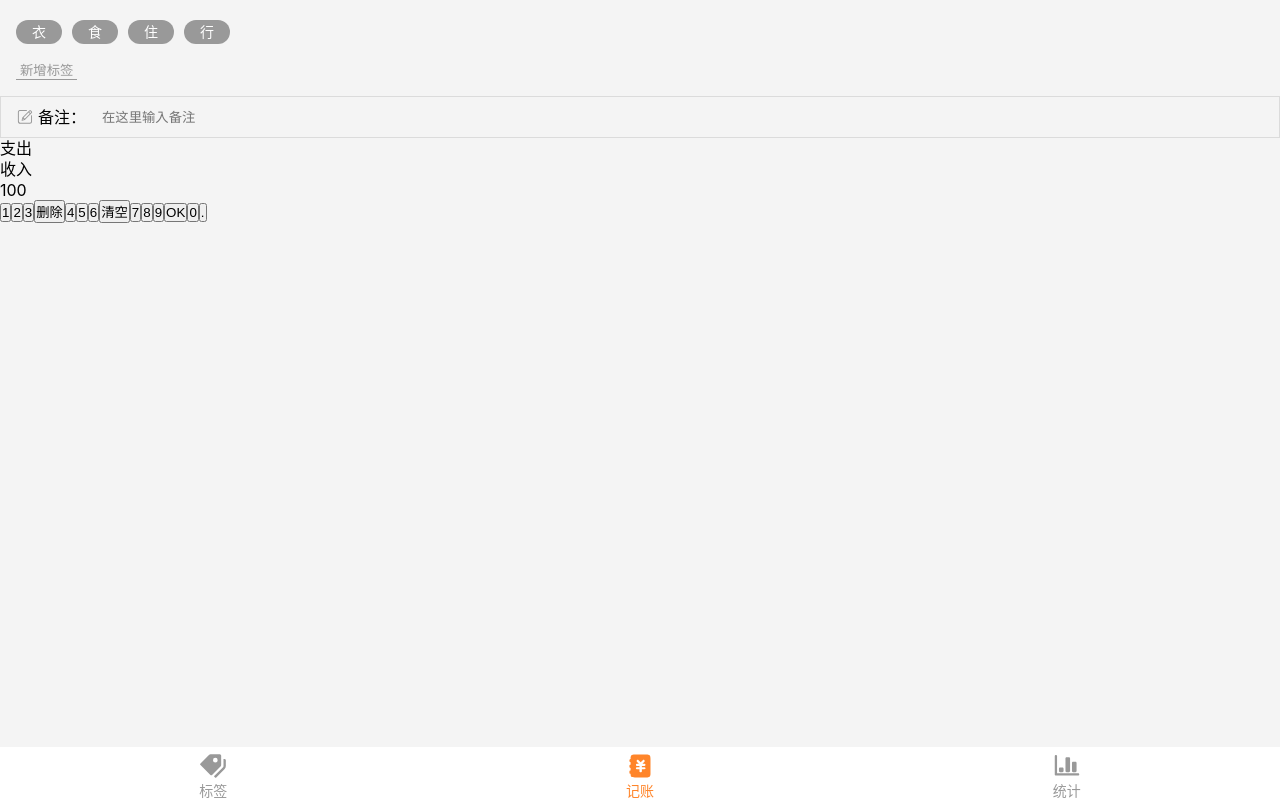
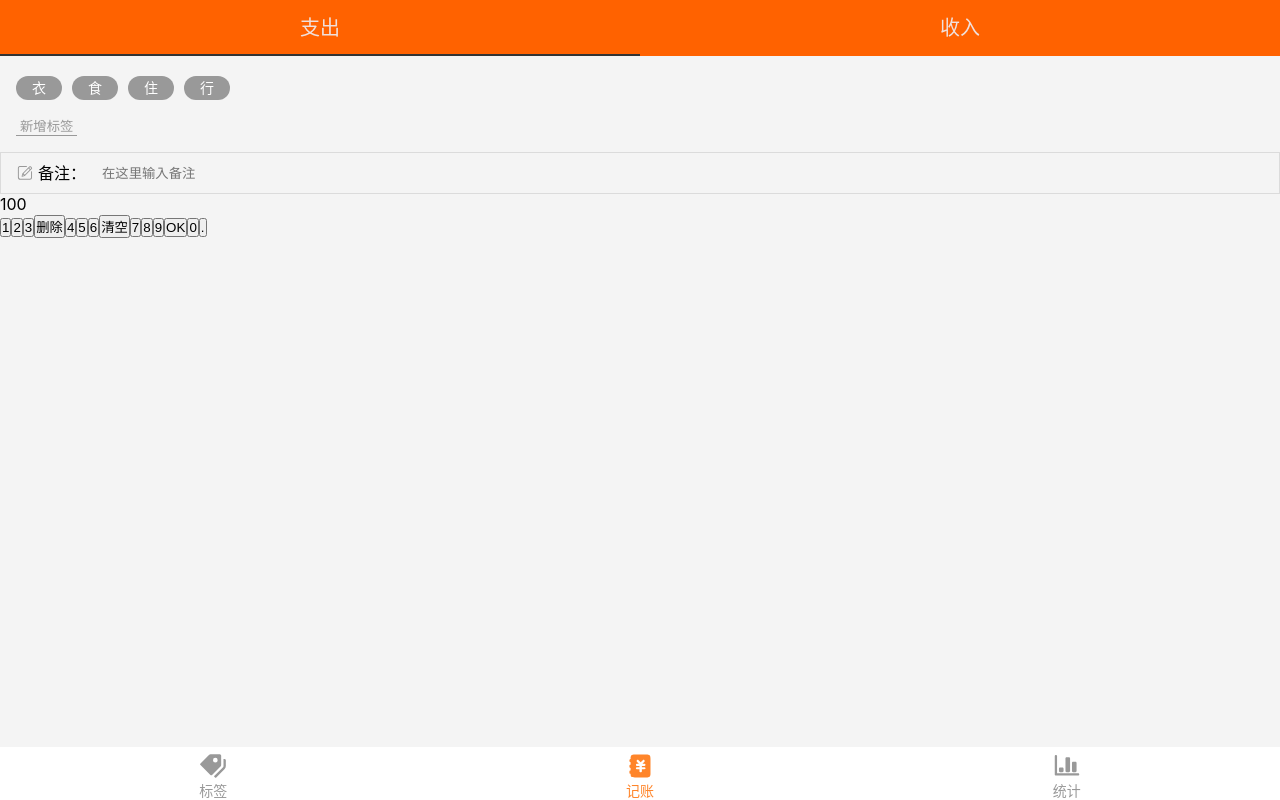
Before and after one commit to Biao9527/tally-react, a React app: page /#/money in a window 1280 px wide. Built offline with nearby package versions, Linux system fonts and the light colour scheme.

Commit message:
完成 CategorySection的CSS

```diff
--- a/src/views/Money.tsx
+++ b/src/views/Money.tsx
@@ -70,7 +70,30 @@ const NotesSection = styled.section`
 
 `;
 const CategorySection = styled.section`
-
+  >ul{
+    display: flex;
+    font-size: 20px;
+    text-align: center;
+    background: #ff6200;
+    color: #f0e0dc;
+    >li{
+      width: 50%;
+      height: 56px;
+      display: flex;
+      justify-content: center;
+      align-items: center;
+      position: relative;
+      &.selected::after {
+        content: '';
+        position: absolute;
+        bottom: 0;
+        left: 0;
+        height: 2px;
+        width: 100%;
+        background: #333333;
+      }
+    }
+  }
 `;
 const NumberPadSection = styled.section`
 
@@ -78,6 +101,12 @@ const NumberPadSection = styled.section`
 const Money = () => {
   return (
     <Layout>
+      <CategorySection>
+        <ul>
+          <li className='selected'>支出</li>
+          <li>收入</li>
+        </ul>
+      </CategorySection>
       <TagsSection>
         <div className="new">
           <button>新增标签</button>
@@ -99,12 +128,6 @@ const Money = () => {
           <input type="text" placeholder='在这里输入备注'/>
         </label>
       </NotesSection>
-      <CategorySection>
-        <ul>
-          <li>支出</li>
-          <li>收入</li>
-        </ul>
-      </CategorySection>
       <NumberPadSection>
         <div>100</div>
         <div className="buttons">
```
